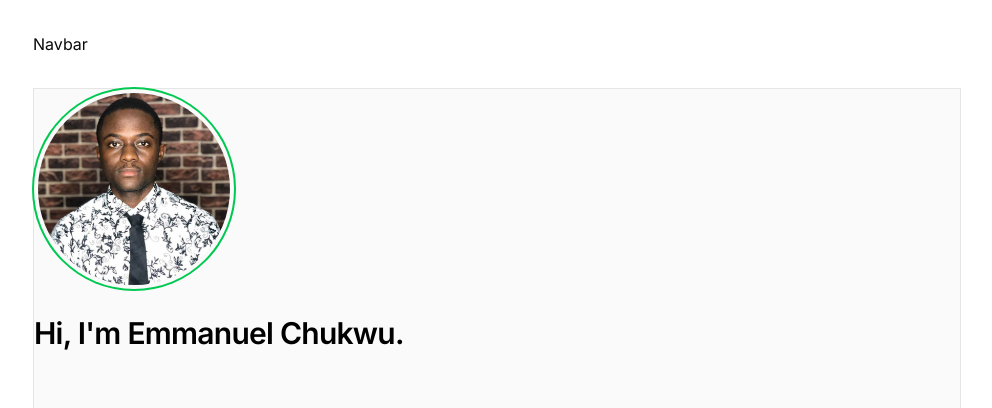
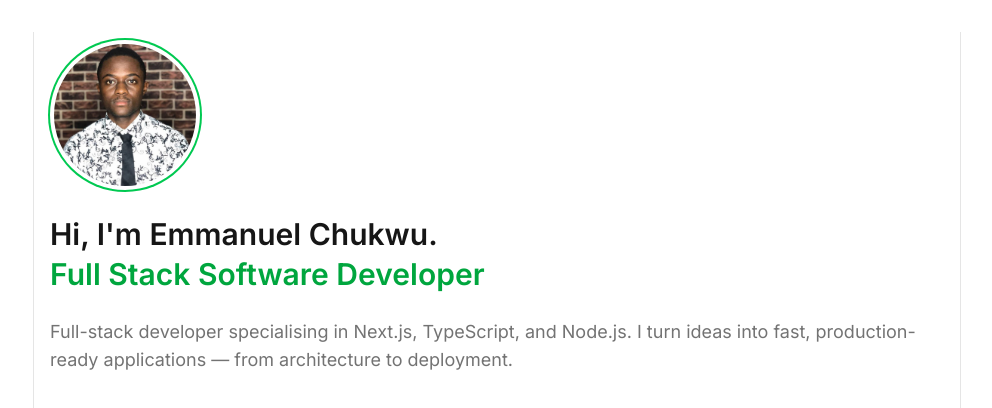
Before and after one commit to emdevbuilds/portfolio, a Next.js app: page / in a window 1280 px wide. Shown: the top 408 px of the page, without its empty margins (143-1135 px from the left). Built offline with nearby package versions, Linux system fonts and the light colour scheme.

Commit message:
added a typewritter effect in my hero section role

```diff
--- a/package.json
+++ b/package.json
@@ -21,7 +21,8 @@
     "react-dom": "19.2.5",
     "shadcn": "^4.3.0",
     "tailwind-merge": "^3.5.0",
-    "tw-animate-css": "^1.4.0"
+    "tw-animate-css": "^1.4.0",
+    "typewriter-effect": "^2.22.0"
   },
   "devDependencies": {
     "@tailwindcss/postcss": "^4.2.2",
--- a/src/app/globals.css
+++ b/src/app/globals.css
@@ -55,7 +55,7 @@
   --card-foreground: oklch(0.145 0 0);
   --popover: oklch(1 0 0);
   --popover-foreground: oklch(0.145 0 0);
-  --primary: oklch(0.205 0 0);
+  --primary: oklch(20% 0 0);
   --primary-foreground: oklch(0.985 0 0);
   --secondary: oklch(0.97 0 0);
   --secondary-foreground: oklch(0.205 0 0);
@@ -122,7 +122,7 @@
     @apply border-border outline-ring/50;
   }
   body {
-    @apply bg-background text-foreground px-4 md:px-20 lg:px-44 lg:py-8;
+    @apply bg-background text-foreground px-4 py-6 md:px-20 lg:px-44 lg:py-8;
   }
   html {
     @apply font-sans;
--- a/src/app/layout.tsx
+++ b/src/app/layout.tsx
@@ -3,7 +3,7 @@ import { Geist, Geist_Mono, Inter } from "next/font/google";
 import "./globals.css";
 import { cn } from "@/lib/utils";
 import { Analytics } from "@vercel/analytics/next";
-import Navbar from "@/components/Navbar";
+// import Navbar from "@/components/Navbar";
 
 const inter = Inter({ subsets: ["latin"], variable: "--font-sans" });
 
@@ -40,7 +40,7 @@ export default function RootLayout({
       )}
     >
       <body className="min-h-full flex flex-col">
-        <Navbar />
+        {/* <Navbar /> */}
         {children}
         <Analytics />
       </body>
--- a/src/app/page.tsx
+++ b/src/app/page.tsx
@@ -1,22 +1,53 @@
+"use client";
+
 import Image from "next/image";
+import Typewriter from "typewriter-effect";
 
 export default function Home() {
   return (
-    <main className="border border-grey-500 flex flex-col flex-1 bg-zinc-50 font-sans dark:bg-black">
-      <div className="flex flex-col items-center gap-6 text-center sm:items-start sm:text-left">
+    <main className="border-x border-grey-500 flex flex-col flex-1 font-sans dark:bg-black">
+      <div className="flex flex-col items-center gap-6 px-4 py-2 text-center sm:items-start sm:text-left">
         <div className="">
           <Image
             src="/emmanuel.jpg"
             alt="Emmanuel Chukwu"
-            width={200}
-            height={200}
+            width={150}
+            height={150}
+            priority
             className="rounded-full ring-2 ring-green-500 p-1 cursor-zoom-in"
           />
         </div>
 
-        <h1 className="text-3xl font-semibold leading-10 tracking-tight text-black dark:text-zinc-50">
-          Hi, I&apos;m Emmanuel Chukwu.
+        <h1 className="text-3xl font-semibold leading-10 tracking-normal text-primary">
+          Hi, I&apos;m Emmanuel Chukwu. <br />
+          <span className="text-green-600">
+            <Typewriter
+              onInit={(typewriter) => {
+                typewriter
+                  .typeString("Full Stack Software Developer")
+                  .callFunction(() => {
+                    const cursor = document.querySelector(
+                      ".Typewriter__cursor",
+                    ) as HTMLElement;
+                    if (cursor) {
+                      cursor.style.display = "none";
+                    }
+                  })
+                  .start();
+              }}
+              options={{
+                autoStart: true,
+                loop: false,
+                delay: 75,
+              }}
+            />
+          </span>
         </h1>
+        <p className="text-lg text-muted-foreground dark:text-zinc-400">
+          Full-stack developer specialising in Next.js, TypeScript, and Node.js.
+          I turn ideas into fast, production-ready applications — from
+          architecture to deployment.
+        </p>
       </div>
     </main>
   );
```
Also changed, not shown: 1 other file (tests, documents, lock files or other folders).
